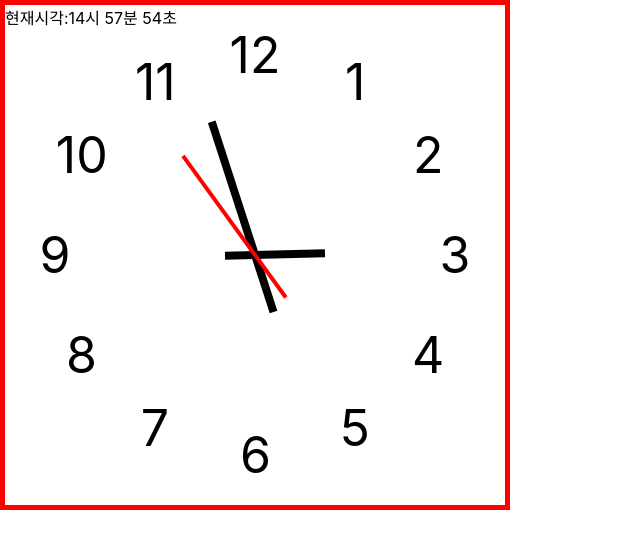
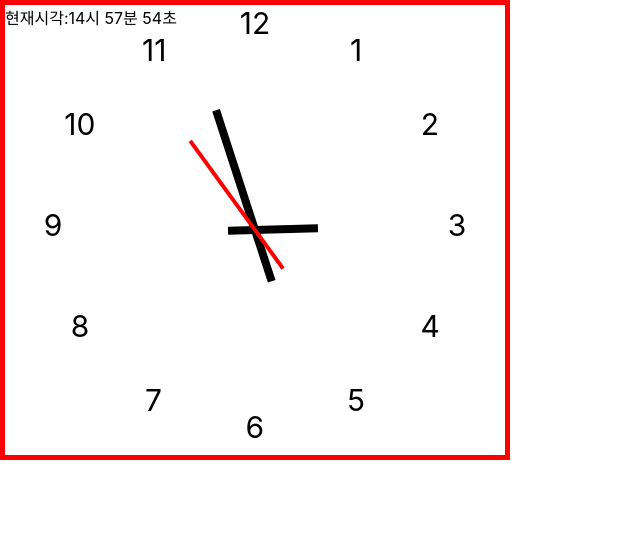
Before and after one commit to zjh1687/AnalogClock, a React (Create React App) app: page / in a window 1280 px wide. Shown: the top 548 px of the page, without its empty margins (0-640 px from the left). Built offline with nearby package versions, Linux system fonts and the light colour scheme.

Commit message:
css 수정(폰트사이즈,너비)

```diff
--- a/src/styles/analogClock/index.scss
+++ b/src/styles/analogClock/index.scss
@@ -3,15 +3,17 @@
   .clock-circle {
     position: relative;
     width: 500px;
-    height: 500px;
+    height: 450px;
     border: 5px solid red;
     //시간 숫자
     .hour-number {
-      font-size: 50px;
+      font-size: 30px;
+      width: 20%;
+      height: 500px;
       position: absolute;
       top: -30px;
       bottom: -30px;
-      left: -30px;
+      left: 200px;
       right: -30px;
       display: flex;
       justify-content: center;
```
